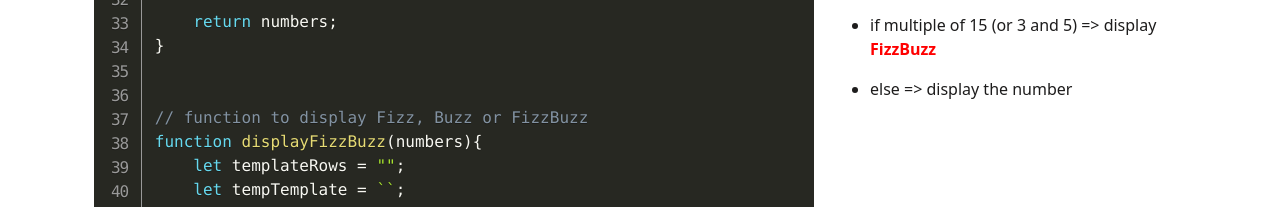
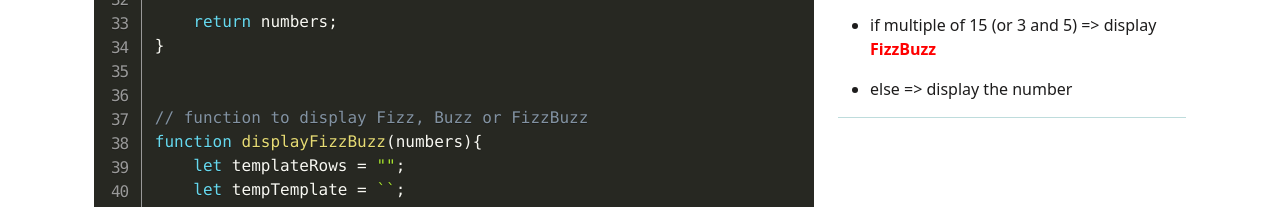
Before and after one commit to Vinay352/FizzBuzz, a plain HTML site: page code.html in a window 1280 px wide. Shown: the part 926-1133 px from the top of the page. Drawn offline with nearby package versions, Linux system fonts and the light colour scheme.

Commit message:
final fizzbuzz
final fizzbuzz

```diff
--- a/code.html
+++ b/code.html
@@ -210,6 +210,8 @@
                         </ul>
                     </p>
 
+                    <hr class="bottomHeadingUnderline">
+
                 </div>
            </div>
        </div>
```
